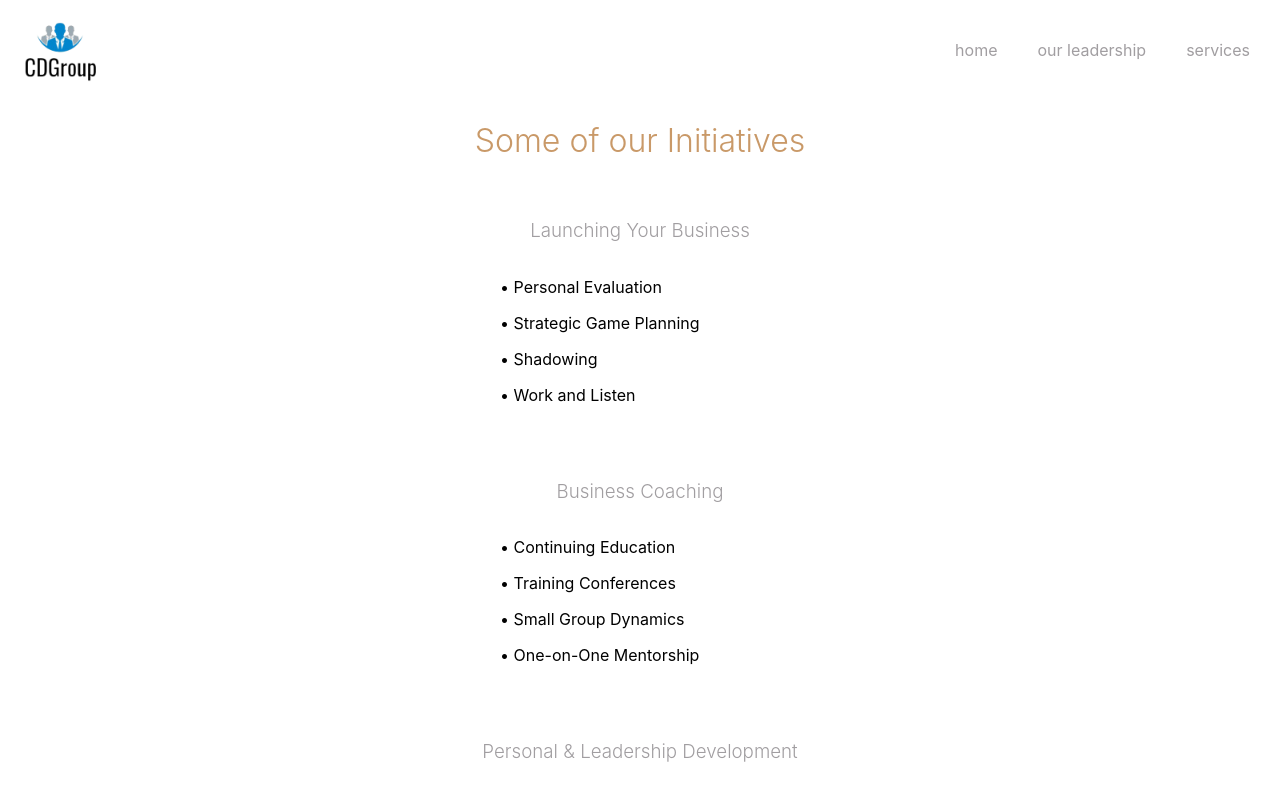
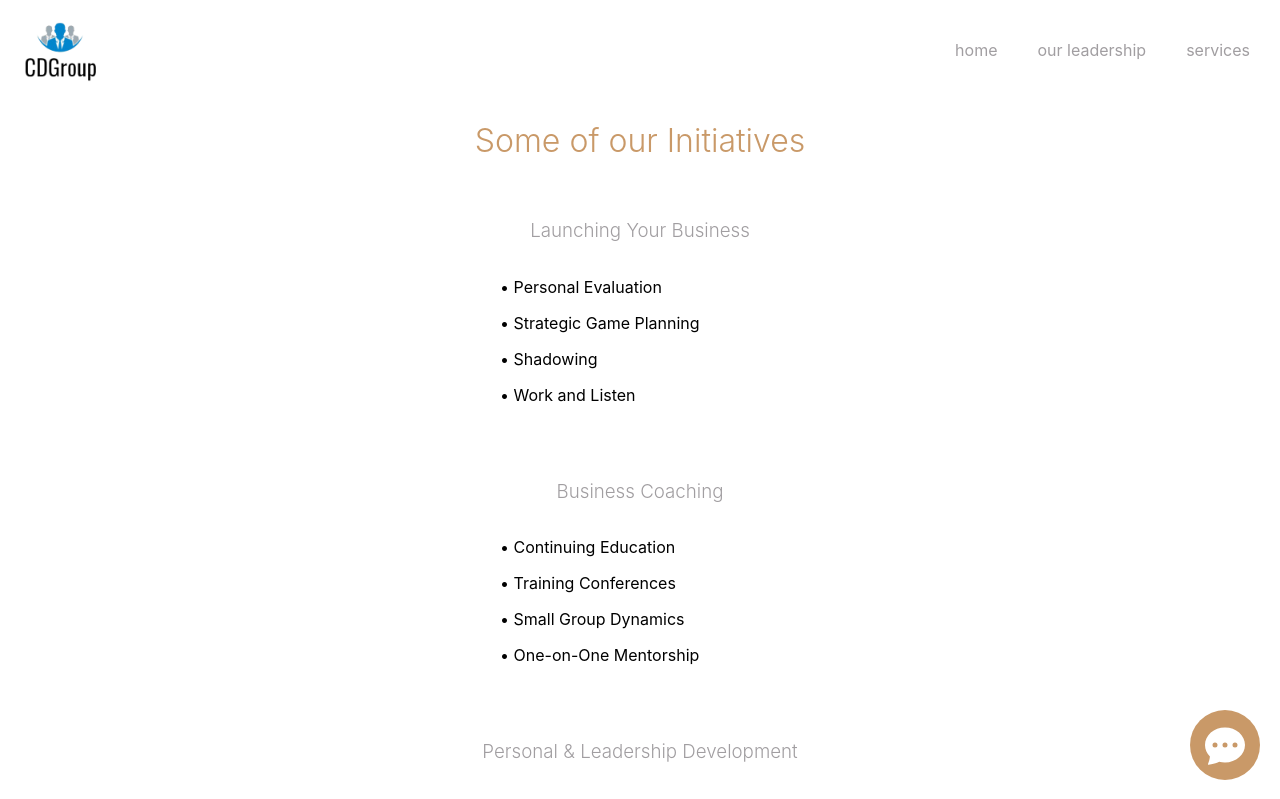
Before and after one commit to forrestmorrison/cdgrouptx, a React (Create React App) app in the folder client/: page /services in a window 1280 px wide. Shown: the top 799 px of the page. Built offline with nearby package versions, Linux system fonts and the light colour scheme.

Commit message:
created Contact Component, added contact icon

```diff
--- a/client/src/App.js
+++ b/client/src/App.js
@@ -1,6 +1,7 @@
 import { Routes, Route } from "react-router-dom"
 import Navbar from "./components/Navbar";
 import Footer from "./components/Footer";
+import Contact from "./components/Contact";
 import Home from "./pages/Home";
 import OurLeadership from "./pages/OurLeadership"
 import Services from "./pages/Services";
@@ -17,6 +18,7 @@ function App() {
           <Route path="/our-leadership" element={<OurLeadership />} />
           <Route path="/services" element={<Services />} />
         </Routes>
+        <Contact />
       </main>
       <footer>
         <Footer />
--- /dev/null
+++ b/client/src/components/Contact.js
@@ -0,0 +1,18 @@
+import { useState } from "react"
+import { BsChatDotsFill } from "react-icons/bs"
+import { FaTimes } from "react-icons/fa"
+
+const Contact = () => {
+    const [contact, setContact] = useState(false)
+    const handleClick = () => setContact(!contact)
+
+    return (
+        <div className="contact">
+            <div onClick={handleClick} className="contact-icon">
+                { !contact ? <BsChatDotsFill /> : <FaTimes /> }
+            </div>
+        </div>
+    )
+}
+
+export default Contact
--- a/client/src/components/Navbar.js
+++ b/client/src/components/Navbar.js
@@ -79,6 +79,7 @@ const Navbar = () => {
                 >
                     <a href='/services'>services</a>
                 </Link>
+                <div className="space" />
             </div>
         }
 
--- a/client/src/index.css
+++ b/client/src/index.css
@@ -79,7 +79,7 @@ header {
 .navbar a {
   color: #a19ea1;
   text-decoration: none;
-  transition: all 0.5s;
+  transition: 0.5s;
 }
 
 .navbar a:hover {
@@ -325,7 +325,25 @@ button:hover {
   color: #c99968;
 }
 
+/* Contact */
 
+.contact-icon {
+  position: fixed;
+  bottom: 0;
+  right: 0;
+  height: 70px;
+  width: 70px;
+  margin-right: 20px;
+  margin-bottom: 20px;
+  font-size: 40px;
+  color: white;
+  background-color: #c99968;
+  border-radius: 50%;
+  text-align: center;
+  vertical-align: middle;
+  padding-top: 15px;
+  cursor: pointer;
+}
 
 @media only screen and (max-width: 750px){
   /* Navbar */
@@ -352,7 +370,7 @@ button:hover {
     flex-direction: column;
     align-items: center;
     justify-content: center;
-    gap: 20px;
+    gap: 40px;
     background-color: white;
     top: 10%;
     min-height: 100%;
@@ -369,6 +387,10 @@ button:hover {
 
   .mobile-links a:hover {
     color: #c99968;
+  }
+
+  .space {
+    margin-bottom: 100px;
   }
 
   /* Home */
```
